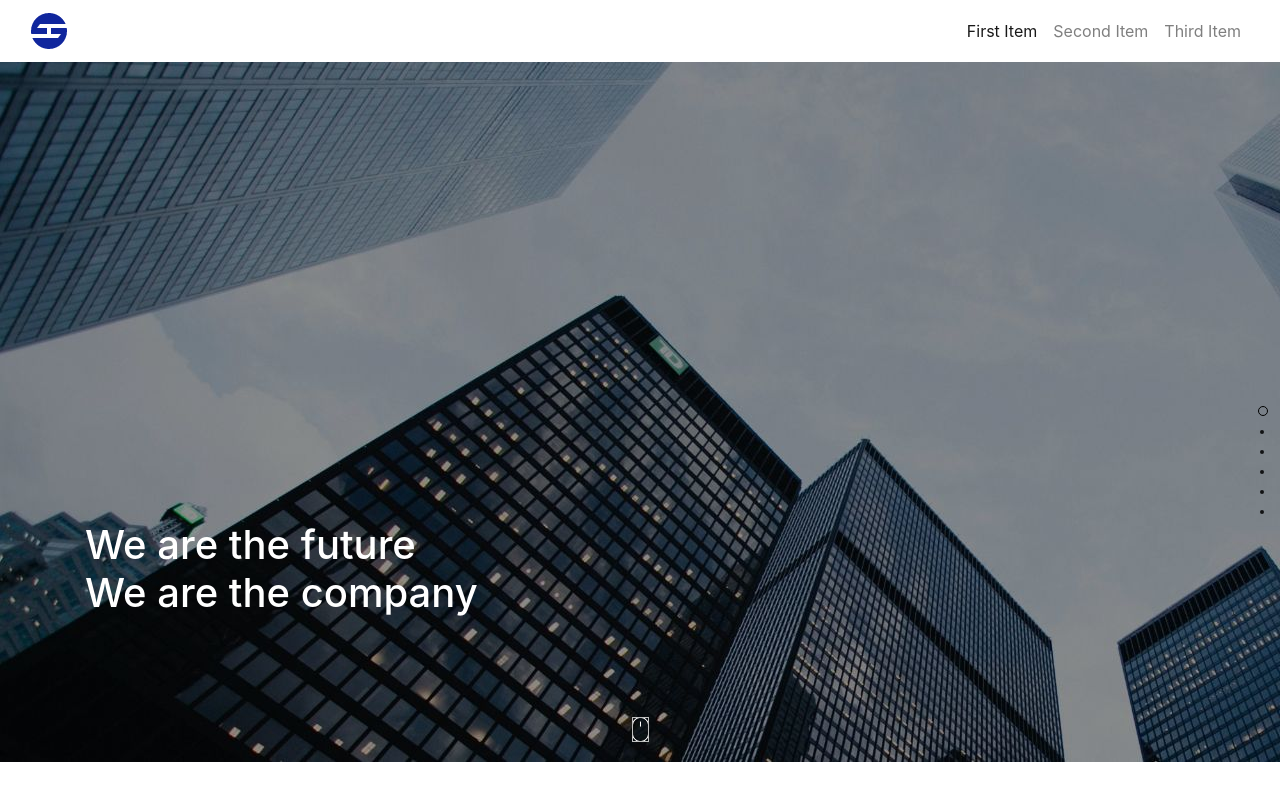
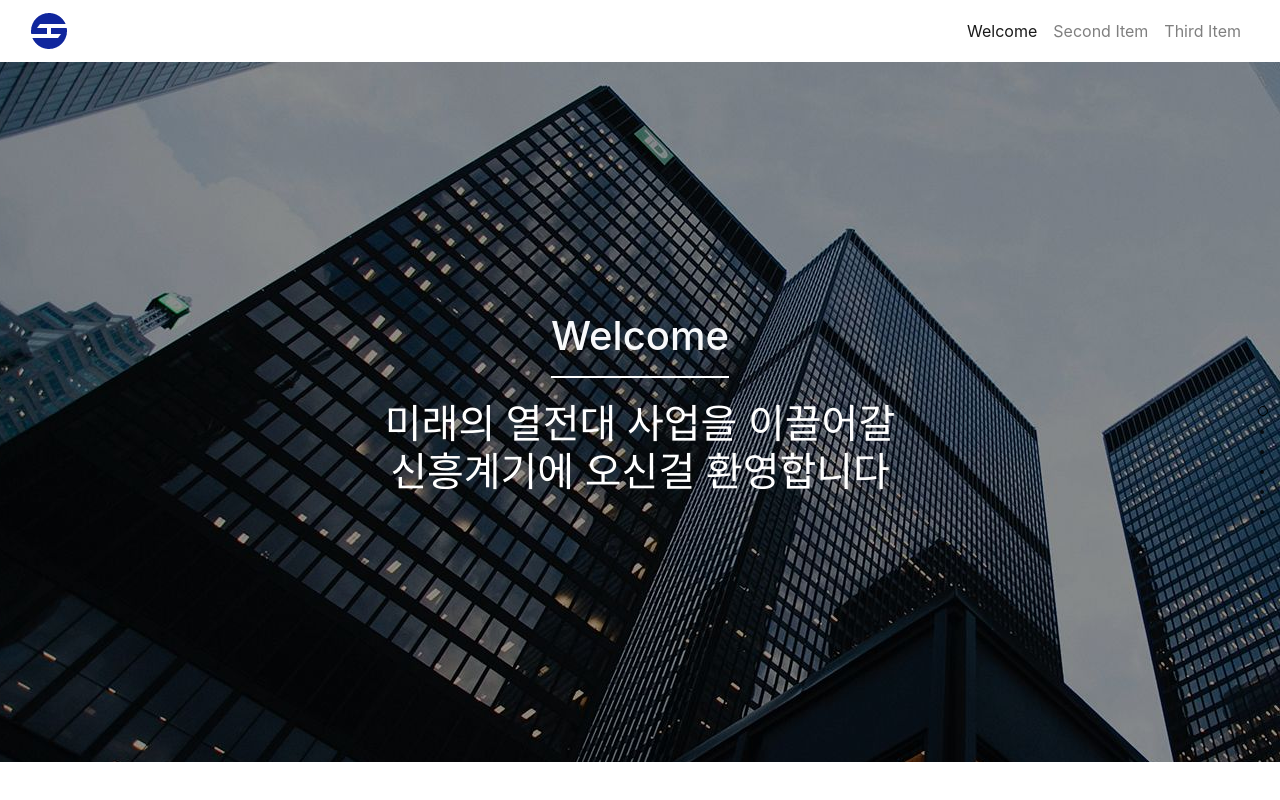
Before and after one commit to hanjunlee/shinhung, a plain HTML site: page public/hanjun/index.html in a window 1280 px wide. Drawn offline with Linux system fonts and the light colour scheme.

Commit message:
fix main page

```diff
--- a/public/hanjun/index.html
+++ b/public/hanjun/index.html
@@ -18,17 +18,23 @@
                     <div
                         class="collapse navbar-collapse" id="navcol-1">
                         <ul class="nav navbar-nav ml-auto">
-                            <li class="nav-item" role="presentation"><a class="nav-link active" href="#">First Item</a></li>
-                            <li class="nav-item" role="presentation"><a class="nav-link" href="#">Second Item</a></li>
+                            <li class="nav-item" role="presentation"><a class="nav-link active" id="nav-index-0" href="javascript: $('.main').moveTo(1)">Welcome</a></li>
+                            <li class="nav-item" role="presentation"><a class="nav-link" href="javascript: $('.main').moveTo(2)">Second Item</a></li>
                             <li class="nav-item" role="presentation"><a class="nav-link" href="#">Third Item</a></li>
                         </ul>
                 </div>
     </div>
     </nav>
-    <div class="position-relative" style="height: 700px;max-height: 700px;width: 100%;background-image: url(&quot;assets/img/main.jpg&quot;);background-repeat: no-repeat;background-size: cover;/*position: relative;*/">
-        <div class="container position-absolute" style="left: 0;right: 0;marign-left: auto;margin-left: auto;margin-right: auto;bottom: 0;">
-            <div style="/*bottom: 0;*//*position: absolute;*/">
-                <h1 style="color: rgb(255,255,255);margin-bottom: 145px;">We are the future<br>We are the company</h1><img style="background-image: url(&quot;assets/img/mouse@2x.png&quot;);width: 17px;height: 25px;/*text-align: center;*/position: absolute;left: 0;right: 0;bottom: 20px;margin-left: auto;marign-right: auto;margin-right: auto;"></div>
+    <div class="row position-relative d-lg-none" style="background-image: url(&quot;assets/img/main-for-mobile.jpg&quot;);">
+        <div class="col text-center" style="height: 700px;top: 250px;background-repeat: no-repeat;">
+            <h3 style="color: rgb(248,249,251);margin-bottom: 40px;"><span style="border-bottom: 2px solid white;padding-bottom: 16px;">Welcome</span></h3>
+            <h3 style="color: rgb(255,255,255);">미래의 열전대 사업을 이끌어갈<br>신흥계기에 오신걸 환영합니다</h3>
+        </div>
+    </div>
+    <div class="row position-relative d-none d-lg-block" style="background-image: url(&quot;assets/img/main-for-web.jpg&quot;);">
+        <div class="col text-center" style="height: 700px;top: 250px;">
+            <h1 style="color: rgb(248,249,251);margin-bottom: 40px;"><span style="border-bottom: 2px solid white;padding-bottom: 16px;">Welcome</span></h1>
+            <h1 style="color: rgb(255,255,255);">미래의 열전대 사업을 이끌어갈<br>신흥계기에 오신걸 환영합니다</h1>
         </div>
     </div>
     </section>
```
Also changed, not shown: public/hanjun/assets/img/main-for-mobile.jpg (added), public/hanjun/assets/img/main-for-web.jpg (added), public/hanjun/assets/js/custom.js (line endings or trailing spaces), 1 other file.
